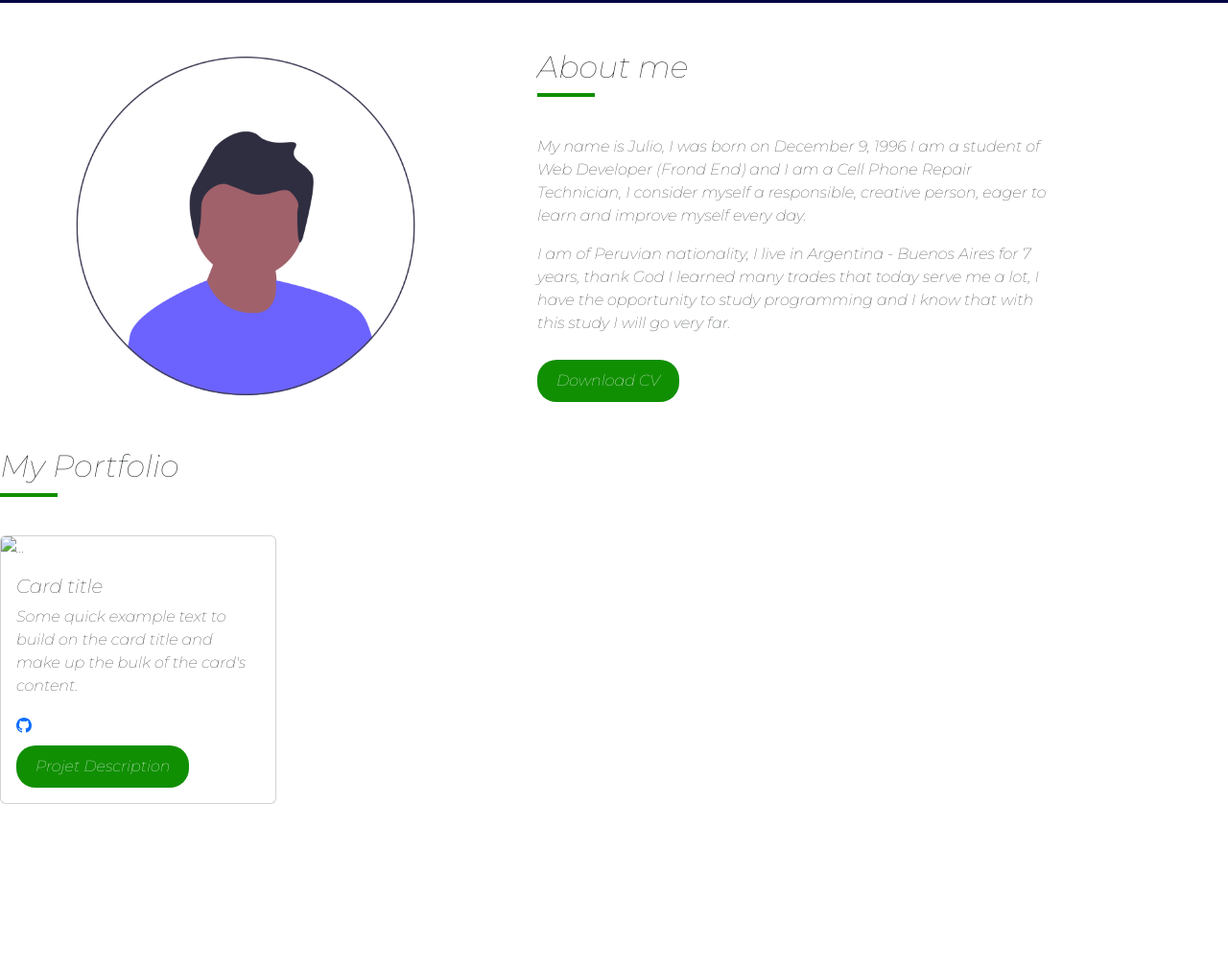
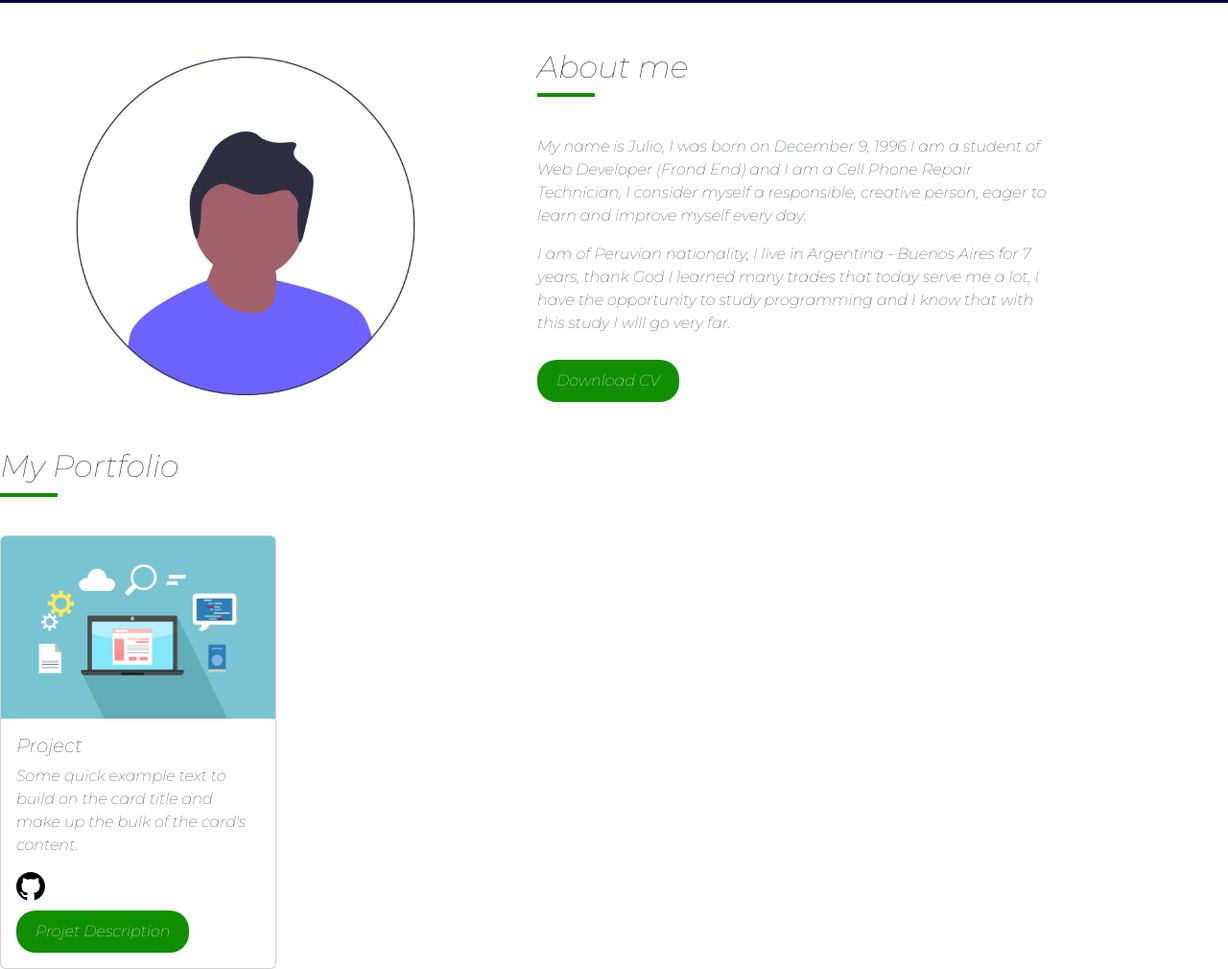
Before and after one commit to Julhe-izlo/Curso56BAM2.0, a plain HTML site: page index.html in a window 1280 px wide. Shown: the part 797-1807 px from the top of the page at 96% size. Before the commit the page ends 1635 px from the top, so only its background shows below. Drawn offline with nearby package versions, Linux system fonts and the light colour scheme; a script that the page names is missing.

Commit message:
add index

```diff
--- a/index.html
+++ b/index.html
@@ -53,16 +53,17 @@
 
     </div>
   </div>
+
   <section class="portfolio">
     <h2>My Portfolio</h2>
     <div class="divider"></div>
     <div class="card" style="width: 18rem;">
-        <img src="..." class="card-img-top" alt="...">
+        <img src="imagenes/laptop-3361063_1280.jpg" class="card-img-top" alt="laptop-julio">
         <div class="card-body">
-          <h5 class="card-title">Card title</h5>
+          <h5 class="card-title">Project</h5>
           <p class="card-text">Some quick example text to build on the card title and make up the bulk of the card's content.</p>
           <a href="https://github.com/Julhe-izlo/Curso56BAM2.0" target="_blank">
-            <svg xmlns="http://www.w3.org/2000/svg" width="16" height="16" fill="currentColor" class="bi bi-github" viewBox="0 0 16 16">
+            <svg xmlns="http://www.w3.org/2000/svg" width="30" height="30" class="bi bi-github" viewBox="0 0 16 16" >
                 <path d="M8 0C3.58 0 0 3.58 0 8c0 3.54 2.29 6.53 5.47 7.59.4.07.55-.17.55-.38 0-.19-.01-.82-.01-1.49-2.01.37-2.53-.49-2.69-.94-.09-.23-.48-.94-.82-1.13-.28-.15-.68-.52-.01-.53.63-.01 1.08.58 1.23.82.72 1.21 1.87.87 2.33.66.07-.52.28-.87.51-1.07-1.78-.2-3.64-.89-3.64-3.95 0-.87.31-1.59.82-2.15-.08-.2-.36-1.02.08-2.12 0 0 .67-.21 2.2.82.64-.18 1.32-.27 2-.27.68 0 1.36.09 2 .27 1.53-1.04 2.2-.82 2.2-.82.44 1.1.16 1.92.08 2.12.51.56.82 1.27.82 2.15 0 3.07-1.87 3.75-3.65 3.95.29.25.54.73.54 1.48 0 1.07-.01 1.93-.01 2.2 0 .21.15.46.55.38A8.012 8.012 0 0 0 16 8c0-4.42-3.58-8-8-8z"/>
             </svg>
           </a><br>
```
